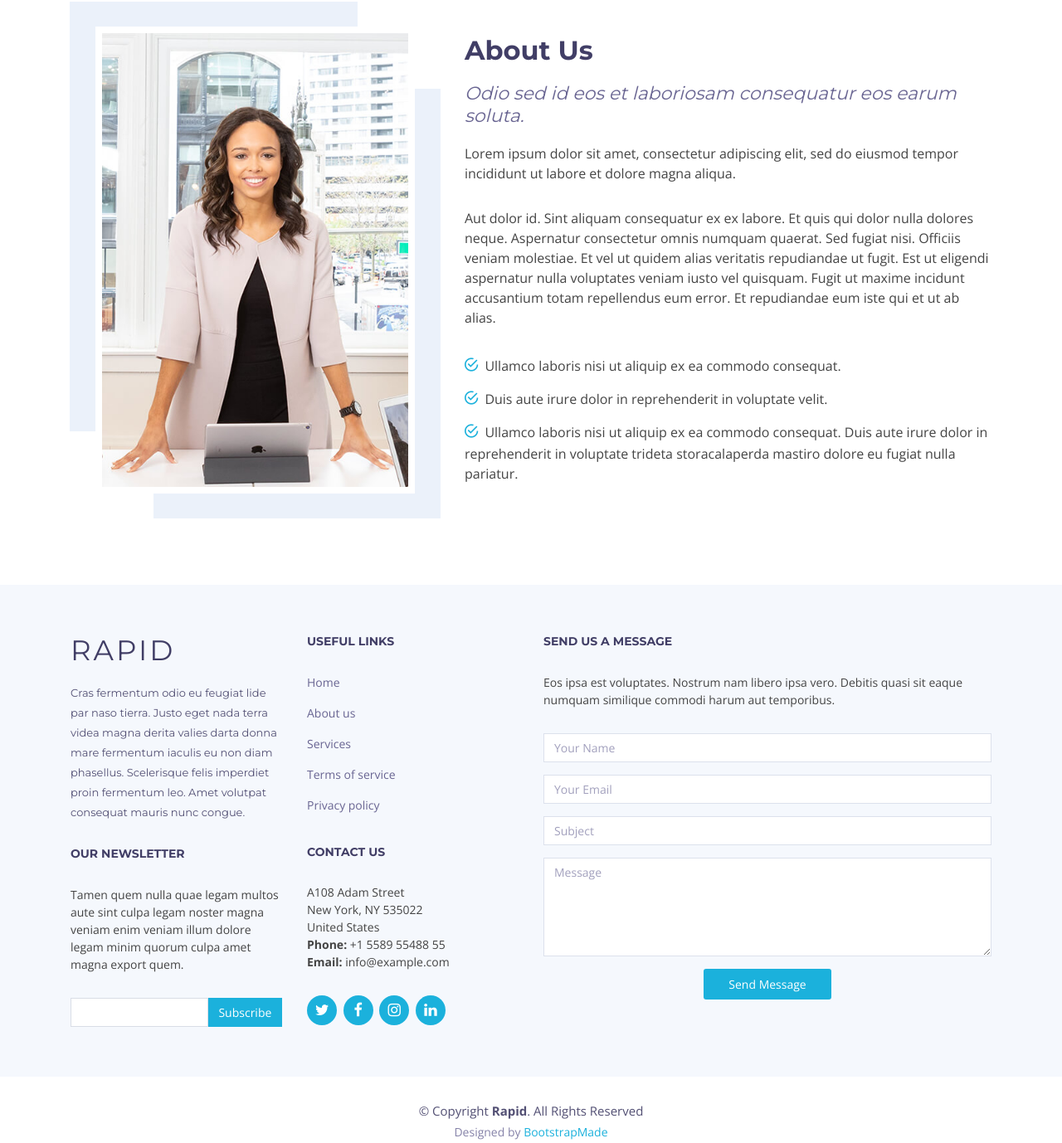
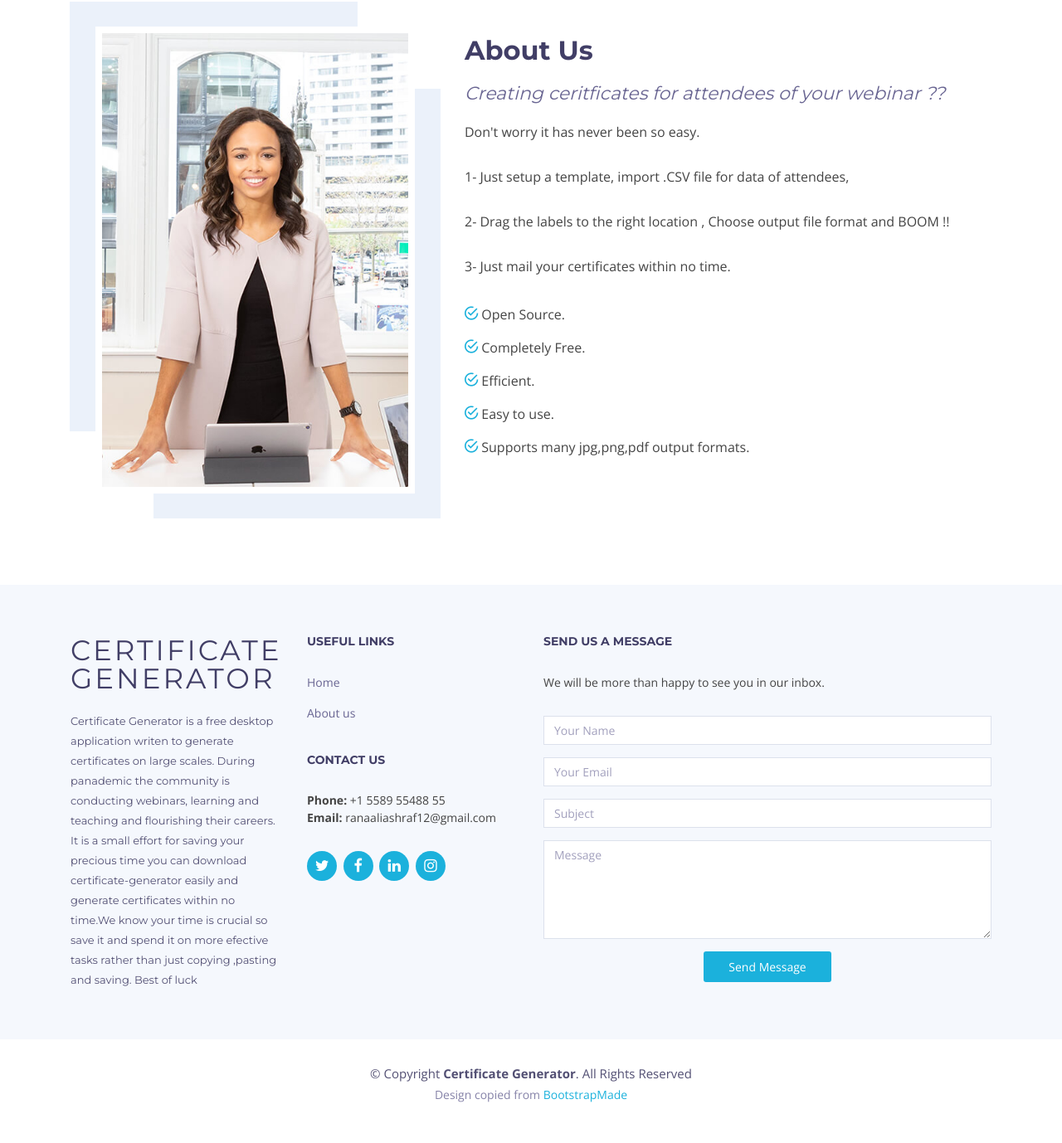
Before and after one commit to certificate-generator/certificate-generator.github.io, a plain HTML site: page index.html in a window 1280 px wide. Shown: the part 878-2256 px from the top of the page at 83% size. Drawn offline with nearby package versions, Linux system fonts and the light colour scheme; files whose address does not match are found by name.

Commit message:
installer added

```diff
--- a/index.html
+++ b/index.html
@@ -41,10 +41,10 @@
     <div id="topbar">
       <div class="container">
         <div class="social-links">
-          <a href="#" class="twitter"><i class="fa fa-twitter"></i></a>
-          <a href="#" class="facebook"><i class="fa fa-facebook"></i></a>
-          <a href="#" class="linkedin"><i class="fa fa-linkedin"></i></a>
-          <a href="#" class="instagram"><i class="fa fa-instagram"></i></a>
+          <a href="https://twitter.com/Mohamma82348578" target="_blank" class="twitter"><i class="fa fa-twitter"></i></a>
+          <a href="https://web.facebook.com/profile.php?id=100007168292766" target="_blank" class="facebook"><i class="fa fa-facebook"></i></a>
+          <a href="https://www.linkedin.com/in/alicv/" target="_blank" class="linkedin"><i class="fa fa-linkedin"></i></a>
+          <a href="https://www.instagram.com/al1_rajpoot/" target="_blank" class="instagram"><i class="fa fa-instagram"></i></a>
         </div>
       </div>
     </div>
@@ -53,7 +53,7 @@
 
       <div class="logo float-left">
         <!-- Uncomment below if you prefer to use an image logo -->
-        <h1 class="text-light"><a href="#intro" class="scrollto"><span>Rapid</span></a></h1>
+        <h1 class="text-light"><a href="#intro" class="scrollto"><span>Certificate Generator</span></a></h1>
         <!-- <a href="#header" class="scrollto"><img src="img/logo.png" alt="" class="img-fluid"></a> -->
       </div>
 
@@ -76,9 +76,9 @@
     <div class="container d-flex h-100">
       <div class="row justify-content-center align-self-center">
         <div class="col-md-6 intro-info order-md-first order-last">
-          <h2>Rapid Solutions<br>for Your <span>Business!</span></h2>
+          <h2>Create mass certificates <span>Effortlessly !!</span></h2>
           <div>
-            <a href="#about" class="btn-get-started scrollto">Get Started</a>
+            <a href="https://github.com/certificate-generator/certificates-generator-releases/raw/main/Certificate-Generator.exe" class="btn-get-started scrollto">Download</a>
           </div>
         </div>
 
@@ -109,13 +109,17 @@
           <div class="col-lg-7 col-md-6">
             <div class="about-content">
               <h2>About Us</h2>
-              <h3>Odio sed id eos et laboriosam consequatur eos earum soluta.</h3>
-              <p>Lorem ipsum dolor sit amet, consectetur adipiscing elit, sed do eiusmod tempor incididunt ut labore et dolore magna aliqua.</p>
-              <p>Aut dolor id. Sint aliquam consequatur ex ex labore. Et quis qui dolor nulla dolores neque. Aspernatur consectetur omnis numquam quaerat. Sed fugiat nisi. Officiis veniam molestiae. Et vel ut quidem alias veritatis repudiandae ut fugit. Est ut eligendi aspernatur nulla voluptates veniam iusto vel quisquam. Fugit ut maxime incidunt accusantium totam repellendus eum error. Et repudiandae eum iste qui et ut ab alias.</p>
+              <h3>Creating ceritficates for attendees of your webinar ??</h3>
+              <p>Don't worry it has never been so easy.</p>
+              <p><span>1- </span> Just setup a template, import .CSV file for data of attendees,</p>
+              <p><span>2- </span> Drag the labels to the right location , Choose output file format and BOOM !!</p>
+              <p><span>3- </span> Just mail your certificates within no time. </p>
               <ul>
-                <li><i class="ion-android-checkmark-circle"></i> Ullamco laboris nisi ut aliquip ex ea commodo consequat.</li>
-                <li><i class="ion-android-checkmark-circle"></i> Duis aute irure dolor in reprehenderit in voluptate velit.</li>
-                <li><i class="ion-android-checkmark-circle"></i> Ullamco laboris nisi ut aliquip ex ea commodo consequat. Duis aute irure dolor in reprehenderit in voluptate trideta storacalaperda mastiro dolore eu fugiat nulla pariatur.</li>
+                <li><i class="ion-android-checkmark-circle"></i>Open Source. </li>
+                <li><i class="ion-android-checkmark-circle"></i>Completely Free. </li>
+                <li><i class="ion-android-checkmark-circle"></i>Efficient.</li>
+                <li><i class="ion-android-checkmark-circle"></i>Easy to use.</li>
+                <li><i class="ion-android-checkmark-circle"></i>Supports many jpg,png,pdf output formats.</li>
               </ul>
             </div>
           </div>
@@ -143,17 +147,10 @@
                 <div class="col-sm-6">
 
                   <div class="footer-info">
-                    <h3>Rapid</h3>
-                    <p>Cras fermentum odio eu feugiat lide par naso tierra. Justo eget nada terra videa magna derita valies darta donna mare fermentum iaculis eu non diam phasellus. Scelerisque felis imperdiet proin fermentum leo. Amet volutpat consequat mauris nunc congue.</p>
+                    <h3>Certificate Generator</h3>
+                    <p>Certificate Generator is a free desktop application writen to generate certificates on large scales. During panademic the community is conducting webinars, learning and teaching and flourishing their careers. It is a small effort for saving your precious time you can download certificate-generator easily and generate certificates within no time.We know your time is crucial so save it and spend it on more efective tasks rather than just copying ,pasting and saving. Best of luck </p>
                   </div>
 
-                  <div class="footer-newsletter">
-                    <h4>Our Newsletter</h4>
-                    <p>Tamen quem nulla quae legam multos aute sint culpa legam noster magna veniam enim veniam illum dolore legam minim quorum culpa amet magna export quem.</p>
-                    <form action="" method="post">
-                      <input type="email" name="email"><input type="submit"  value="Subscribe">
-                    </form>
-                  </div>
 
                 </div>
 
@@ -163,28 +160,23 @@
                     <ul>
                       <li><a href="#">Home</a></li>
                       <li><a href="#">About us</a></li>
-                      <li><a href="#">Services</a></li>
-                      <li><a href="#">Terms of service</a></li>
-                      <li><a href="#">Privacy policy</a></li>
                      </ul>
                   </div>
 
                   <div class="footer-links">
                     <h4>Contact Us</h4>
                     <p>
-                      A108 Adam Street <br>
-                      New York, NY 535022<br>
-                      United States <br>
+
                       <strong>Phone:</strong> +1 5589 55488 55<br>
-                      <strong>Email:</strong> info@example.com<br>
+                      <strong>Email:</strong> ranaaliashraf12@gmail.com<br>
                     </p>
                   </div>
 
                   <div class="social-links">
-                    <a href="#" class="twitter"><i class="fa fa-twitter"></i></a>
-                    <a href="#" class="facebook"><i class="fa fa-facebook"></i></a>
-                    <a href="#" class="instagram"><i class="fa fa-instagram"></i></a>
-                    <a href="#" class="linkedin"><i class="fa fa-linkedin"></i></a>
+                    <a href="https://twitter.com/Mohamma82348578" target="_blank" class="twitter"><i class="fa fa-twitter"></i></a>
+                    <a href="https://web.facebook.com/profile.php?id=100007168292766" target="_blank" class="facebook"><i class="fa fa-facebook"></i></a>
+                    <a href="https://www.linkedin.com/in/alicv/" target="_blank" class="linkedin"><i class="fa fa-linkedin"></i></a>
+                    <a href="https://www.instagram.com/al1_rajpoot/" target="_blank" class="instagram"><i class="fa fa-instagram"></i></a>
                   </div>
 
                 </div>
@@ -198,7 +190,7 @@
             <div class="form">
 
               <h4>Send us a message</h4>
-              <p>Eos ipsa est voluptates. Nostrum nam libero ipsa vero. Debitis quasi sit eaque numquam similique commodi harum aut temporibus.</p>
+              <p>We will be more than happy to see you in our inbox.</p>
               <form action="" method="post" role="form" class="contactForm">
                 <div class="form-group">
                   <input type="text" name="name" class="form-control" id="name" placeholder="Your Name" data-rule="minlen:4" data-msg="Please enter at least 4 chars" />
@@ -235,8 +227,7 @@
 
     <div class="container">
       <div class="copyright">
-        &copy; Copyright <strong>Rapid</strong>. All Rights Reserved
-      </div>
+        &copy; Copyright <strong>Certificate Generator</strong>. All Rights Reserved
         <div class="credits">
           <!--
             All the links in the footer should remain intact.
@@ -244,7 +235,8 @@
             Licensing information: https://bootstrapmade.com/license/
             Purchase the pro version with working PHP/AJAX contact form: https://bootstrapmade.com/buy/?theme=Rapid
           -->
-        Designed by <a href="https://bootstrapmade.com/">BootstrapMade</a>
+          Design copied from <a href="https://bootstrapmade.com/" target="_blank">BootstrapMade</a>
+          </div>
       </div>
     </div>
   </footer><!-- #footer -->
```
Lines whose indentation alone changed are shown as unchanged.
